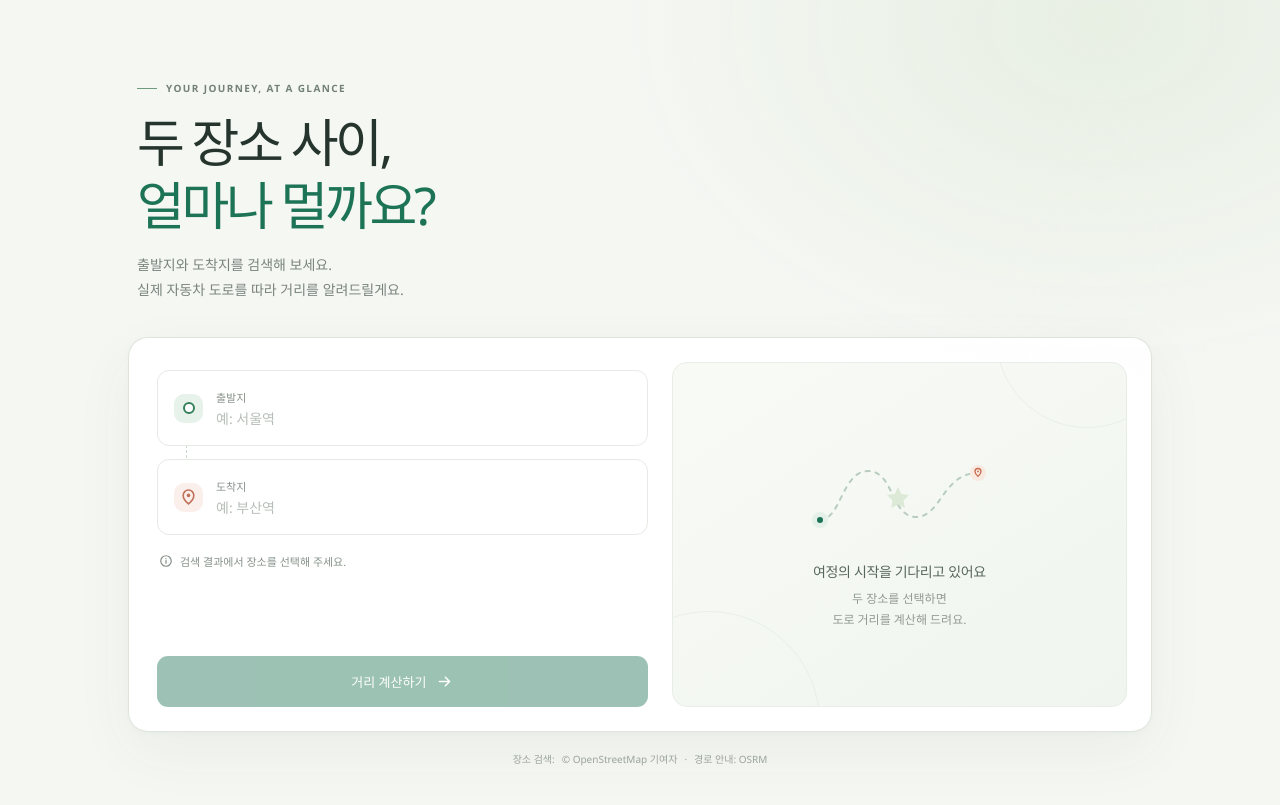
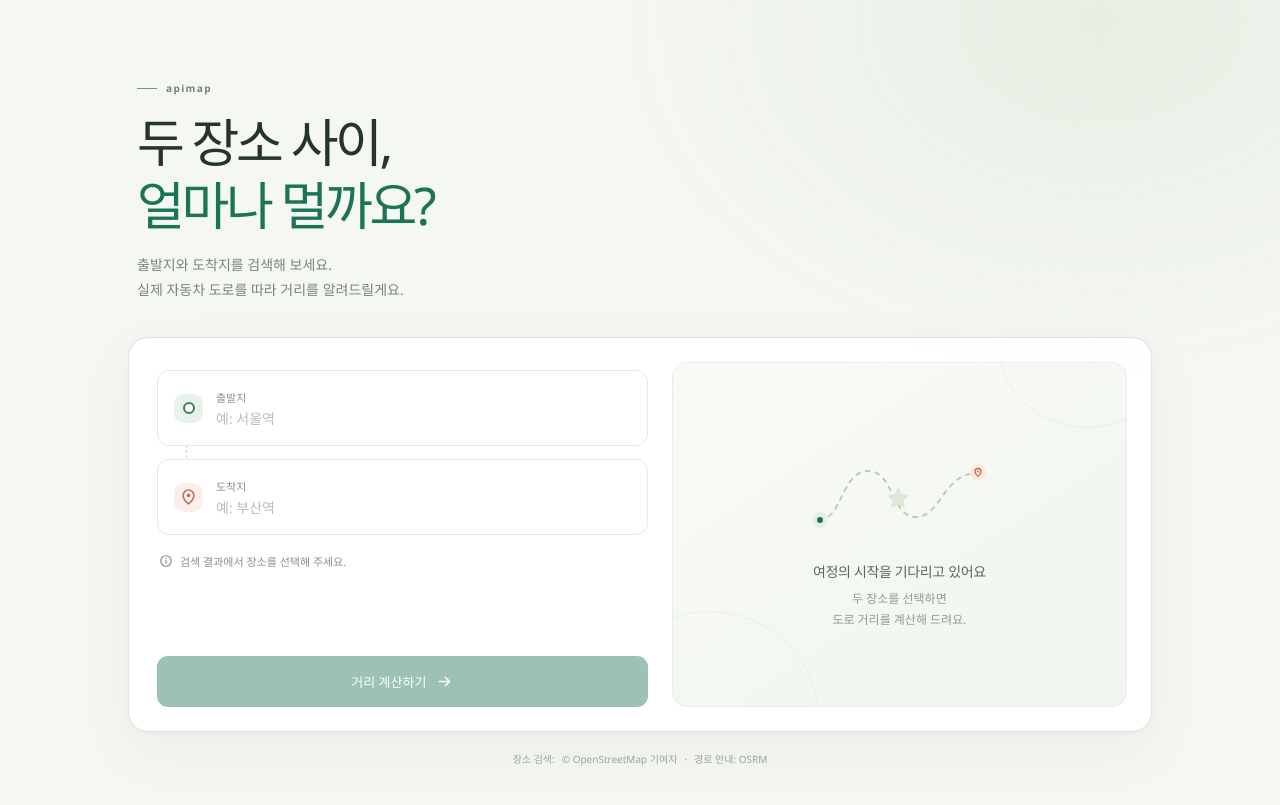
Before and after one commit to answjdgus109-collab/apimap, a plain HTML site: page index.html in a window 1280 px wide. Shown: the part 57-862 px from the top of the page. Drawn offline with Linux system fonts and the light colour scheme.

Commit message:
Update header label to apimap
Co-authored-by: Copilot App <223556219+Copilot@users.noreply.github.com>

```diff
--- a/index.html
+++ b/index.html
@@ -28,7 +28,7 @@
 
     <main class="page-shell">
       <section class="intro" aria-labelledby="page-title">
-        <p class="eyebrow"><span class="eyebrow-line"></span> YOUR JOURNEY, AT A GLANCE</p>
+        <p class="eyebrow"><span class="eyebrow-line"></span> apimap</p>
         <h1 id="page-title">두 장소 사이,<br /><span>얼마나 멀까요?</span></h1>
         <p class="intro-copy">
           출발지와 도착지를 검색해 보세요.<br class="desktop-break" />
```
